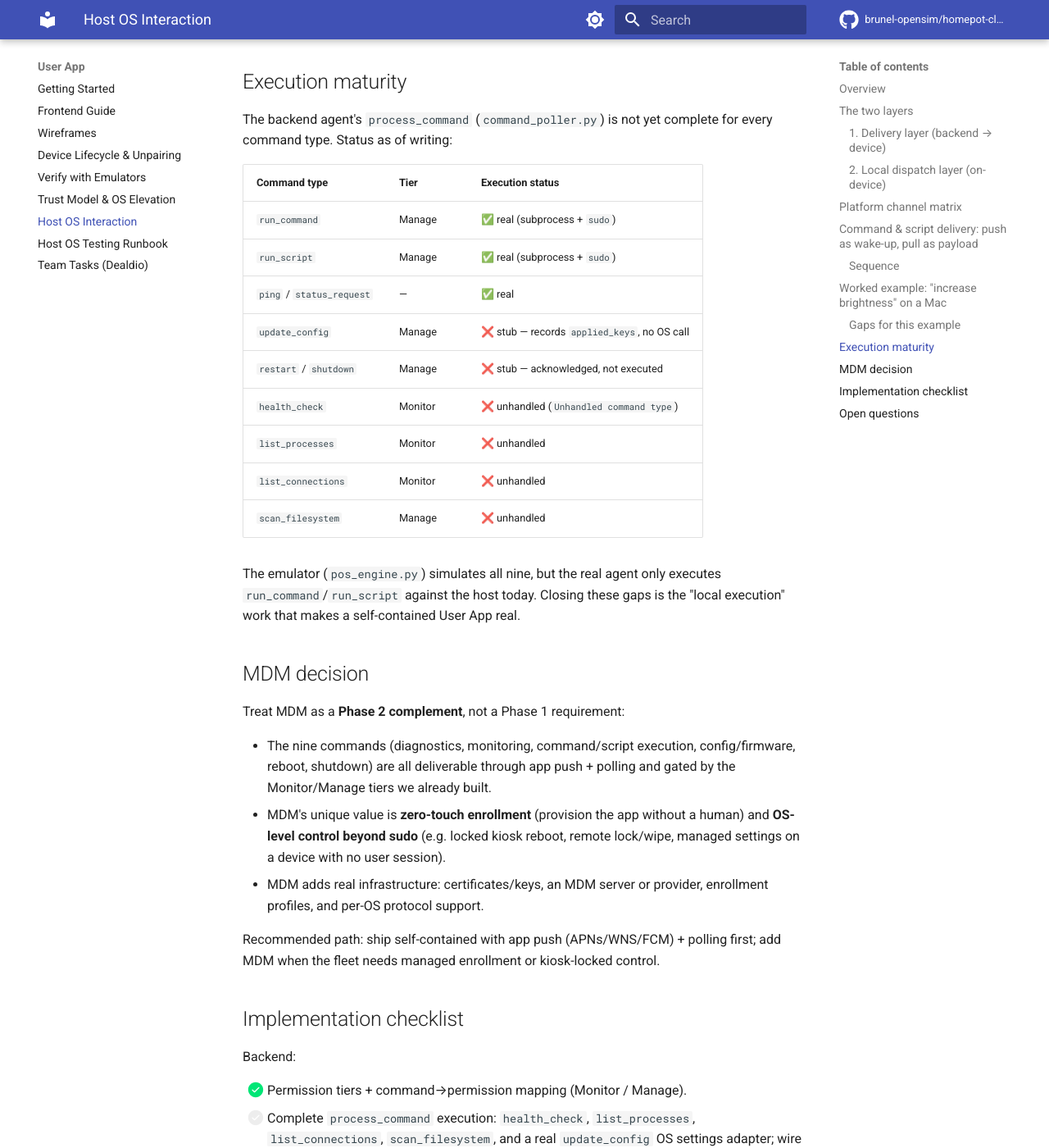
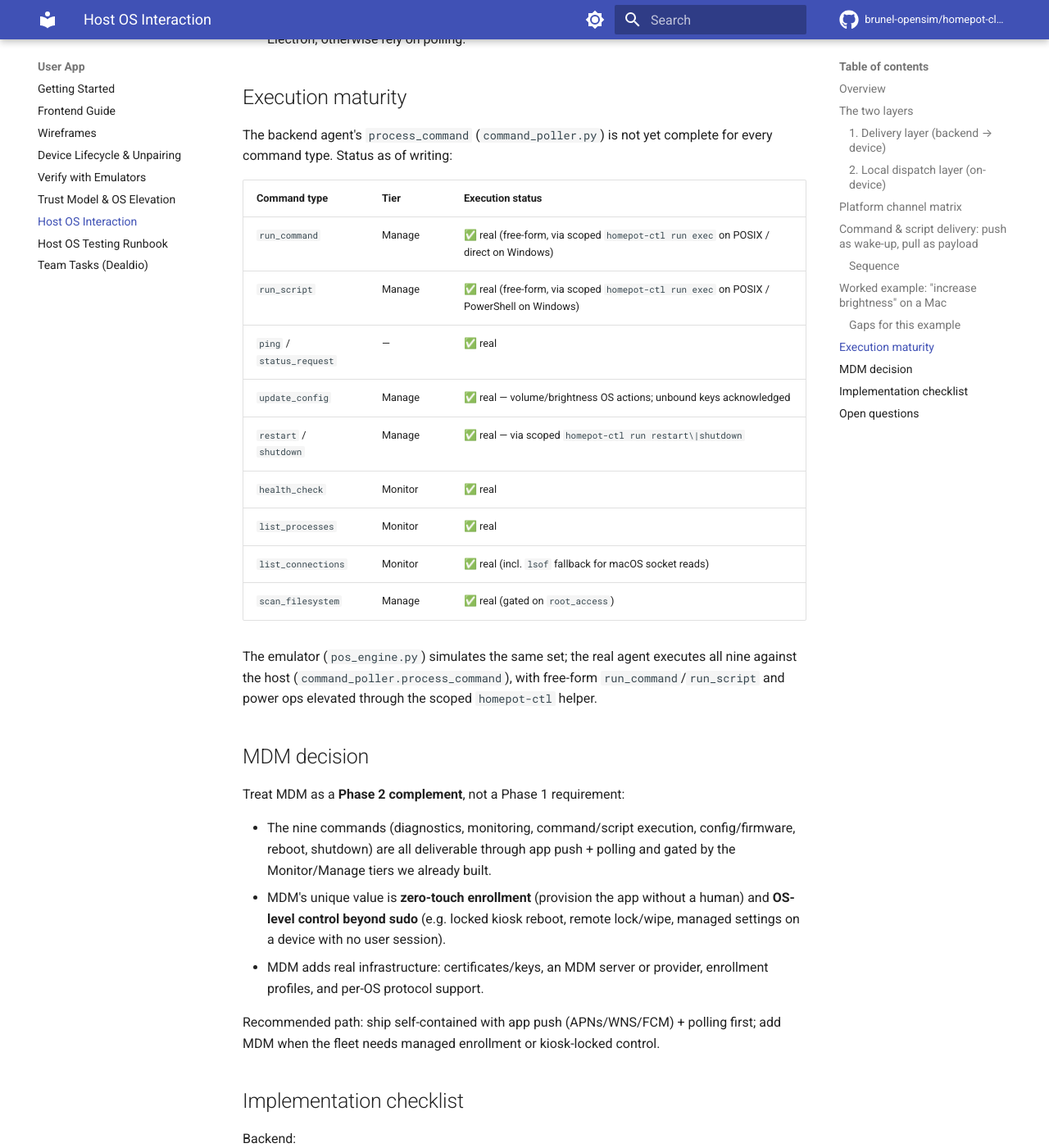
Before and after one commit to brunel-opensim/homepot-client, an MkDocs documentation site: the page built from docs/userapp-os-interaction.md, in a window 1280 px wide and 1400 px high, scrolled down 4420 px. Shown: the whole window at 82% size. Built offline with MkDocs 1.6.1 and Material for MkDocs 9.7.7, drawn with Linux system fonts in a browser that asks for light colours; comment, search, counter and statistics services are not loaded; the version menu is left out; some of the changed text lies outside the part shown.

Commit message:
Enable free-form shell commands on POSIX via scoped helper (#436)
* Enable free-form shell commands on POSIX via scoped helper

Consent is the owner's one-time root_access grant; operator shell access
should scale to a fleet without a per-device approval on every command.
Free-form run_command/run_script are no longer refused on macOS/Linux
real devices:

- homepot-ctl gains an allowlisted 'exec' op: the command/script text is
  piped on stdin and run via /bin/sh -s as root; nothing is passed through
  argv. ensure-allowlist now also writes op:exec.
- elevation.py: ALLOWED_OPS includes 'exec'; allowlist_refusal()/REFUSAL
  removed; elevated_exec_argv() builds 'sudo -n <ctl> run exec'.
- command_poller: _execute_local routes POSIX free-form through the helper
  (installed+provisioned checks with actionable failures on missing
  elevation layer); the process_command refusal block is gone.
- Frontend Run Command description updated: shell syntax is supported.
- Docs reconciled: one-time-consent model, exec op, updated execution
  maturity and gaps/checklists.

Tests: 82 pass (agent command polling + elevation); black/isort/flake8/mypy
clean. Window/POSIX paths covered; live test_live_api failures are a
pre-existing live-server response-shape mismatch, unrelated to this change.

* Fix Run Command description formatting (prettier)

```diff
--- a/docs/userapp-os-interaction.md
+++ b/docs/userapp-os-interaction.md
@@ -110,7 +110,8 @@ Rationale:
 4. The local dispatch service re-checks device_permissions
    - Monitor tier -> command_execution / process_monitoring / network_monitoring
    - Manage tier  -> root_access (commands/scripts, scan_filesystem,
-                     update_config, restart, shutdown) always via sudo
+                     update_config, restart, shutdown) via the scoped
+                     homepot-ctl helper / sudo
 5. The dispatch service executes against the host OS
    - renderer -> IPC -> main process -> OS call
 6. The app reports the terminal result
@@ -156,19 +157,20 @@ for every command type. Status as of writing:
 
 | Command type | Tier | Execution status |
 |---|---|---|
-| `run_command` | Manage | ✅ real (subprocess + `sudo`) |
-| `run_script` | Manage | ✅ real (subprocess + `sudo`) |
+| `run_command` | Manage | ✅ real (free-form, via scoped `homepot-ctl run exec` on POSIX / direct on Windows) |
+| `run_script` | Manage | ✅ real (free-form, via scoped `homepot-ctl run exec` on POSIX / PowerShell on Windows) |
 | `ping` / `status_request` | — | ✅ real |
-| `update_config` | Manage | ❌ stub — records `applied_keys`, no OS call |
-| `restart` / `shutdown` | Manage | ❌ stub — acknowledged, not executed |
-| `health_check` | Monitor | ❌ unhandled (`Unhandled command type`) |
-| `list_processes` | Monitor | ❌ unhandled |
-| `list_connections` | Monitor | ❌ unhandled |
-| `scan_filesystem` | Manage | ❌ unhandled |
+| `update_config` | Manage | ✅ real — volume/brightness OS actions; unbound keys acknowledged |
+| `restart` / `shutdown` | Manage | ✅ real — via scoped `homepot-ctl run restart\|shutdown` |
+| `health_check` | Monitor | ✅ real |
+| `list_processes` | Monitor | ✅ real |
+| `list_connections` | Monitor | ✅ real (incl. `lsof` fallback for macOS socket reads) |
+| `scan_filesystem` | Manage | ✅ real (gated on `root_access`) |
 
-The emulator (`pos_engine.py`) simulates all nine, but the real agent only
-executes `run_command`/`run_script` against the host today. Closing these gaps
-is the "local execution" work that makes a self-contained User App real.
+The emulator (`pos_engine.py`) simulates the same set; the real agent executes
+all nine against the host (`command_poller.process_command`), with free-form
+`run_command`/`run_script` and power ops elevated through the scoped
+`homepot-ctl` helper.
 
 ## MDM decision
 
@@ -191,9 +193,10 @@ first; add MDM when the fleet needs managed enrollment or kiosk-locked control.
 Backend:
 
 - [x] Permission tiers + command→permission mapping (Monitor / Manage).
-- [ ] Complete `process_command` execution: `health_check`, `list_processes`,
-      `list_connections`, `scan_filesystem`, and a real `update_config` OS
-      settings adapter; wire real `restart` / `shutdown`.
+- [x] Complete `process_command` execution for all nine command types, with
+      free-form `run_command`/`run_script` and `restart`/`shutdown` elevated
+      through the scoped `homepot-ctl` helper on POSIX (and handled natively on
+      Windows).
 - [x] Real `device_token` registration (store per-device token + channel on
       registration / status report).
 - [x] Wake-up sending: after queueing a `DeviceCommand`, the backend sends a
@@ -212,9 +215,9 @@ User App (Electron main):
       `agent:stop` IPC handlers.
 - [ ] Wake-up listener per platform (FCM/WNS/APNs) that triggers a
       `GET /devices/pending` pull; polling interval as fallback.
-- [ ] Map the nine command types to OS calls per tier (Monitor read-only;
-      Manage via `sudo`). — done in `command_poller.process_command`, reused by
-      the bundled agent.
+- [x] Map the nine command types to OS calls per tier (Monitor read-only;
+      Manage via the scoped `homepot-ctl` helper). — done in
+      `command_poller.process_command`, reused by the bundled agent.
 - [ ] **Packaging**: bundle the Python agent + its venv + `backend/src` inside the
       Electron app so the real device works from an installed app, not just a dev
       checkout. (Readiness gates in the [Testing Runbook](userapp-os-interaction-testing.md).)
--- a/frontend/src/pages/Device/PushReview.jsx
+++ b/frontend/src/pages/Device/PushReview.jsx
@@ -27,7 +27,7 @@ const COMMAND_TEMPLATES = {
     permission: 'root_access',
     defaultData: { command: 'uname -a', timeout_seconds: 30 },
     description:
-      'Run one executable with root (sudo) privileges. Shell operators are not interpreted.',
+      'Run a shell command with root (sudo) privileges. Standard shell syntax is supported.',
   },
   RUN_SCRIPT: {
     label: 'Run Script',
```
Also changed, not shown: docs/user-app-trust-and-elevation.md (+17 -11 lines), 6 other files.
